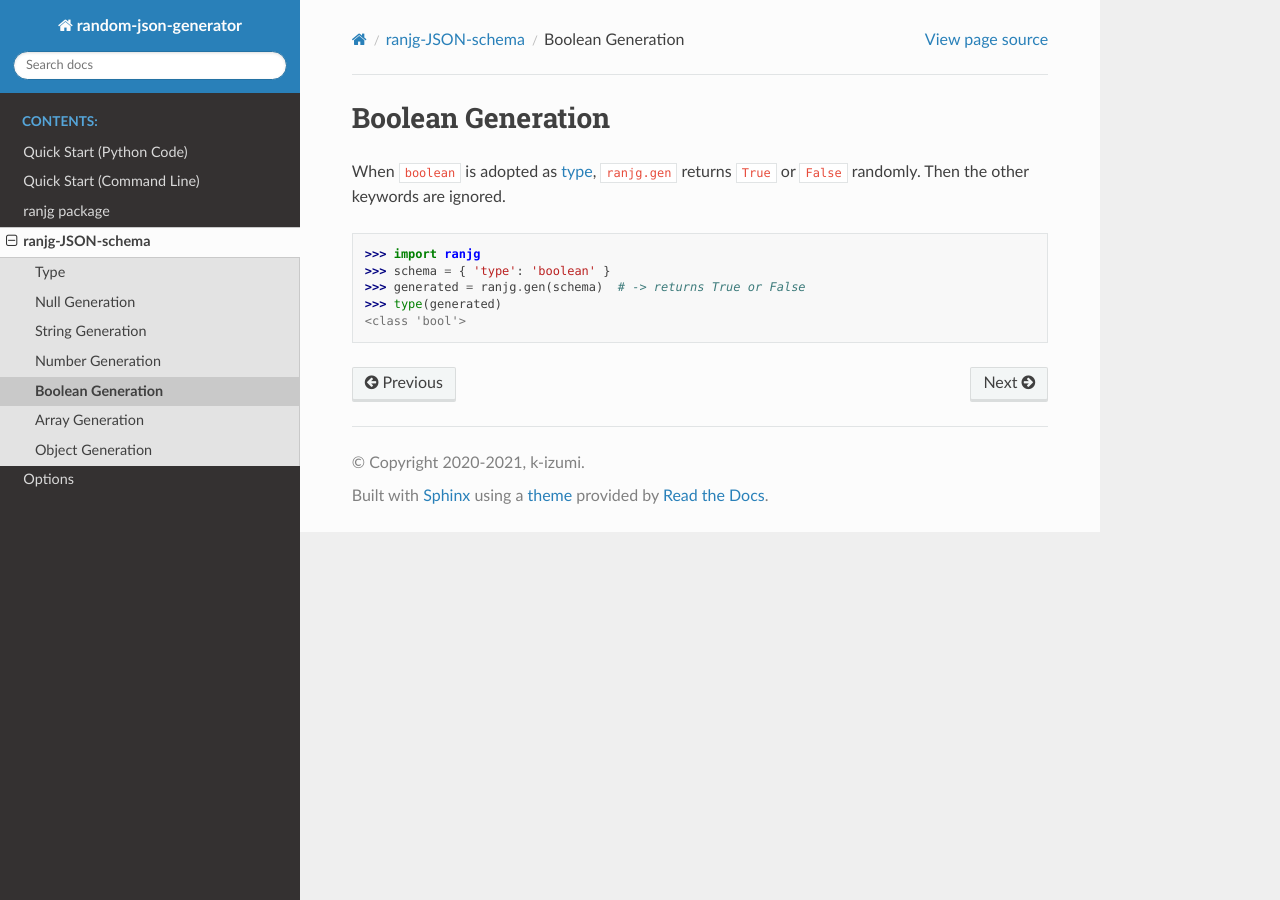
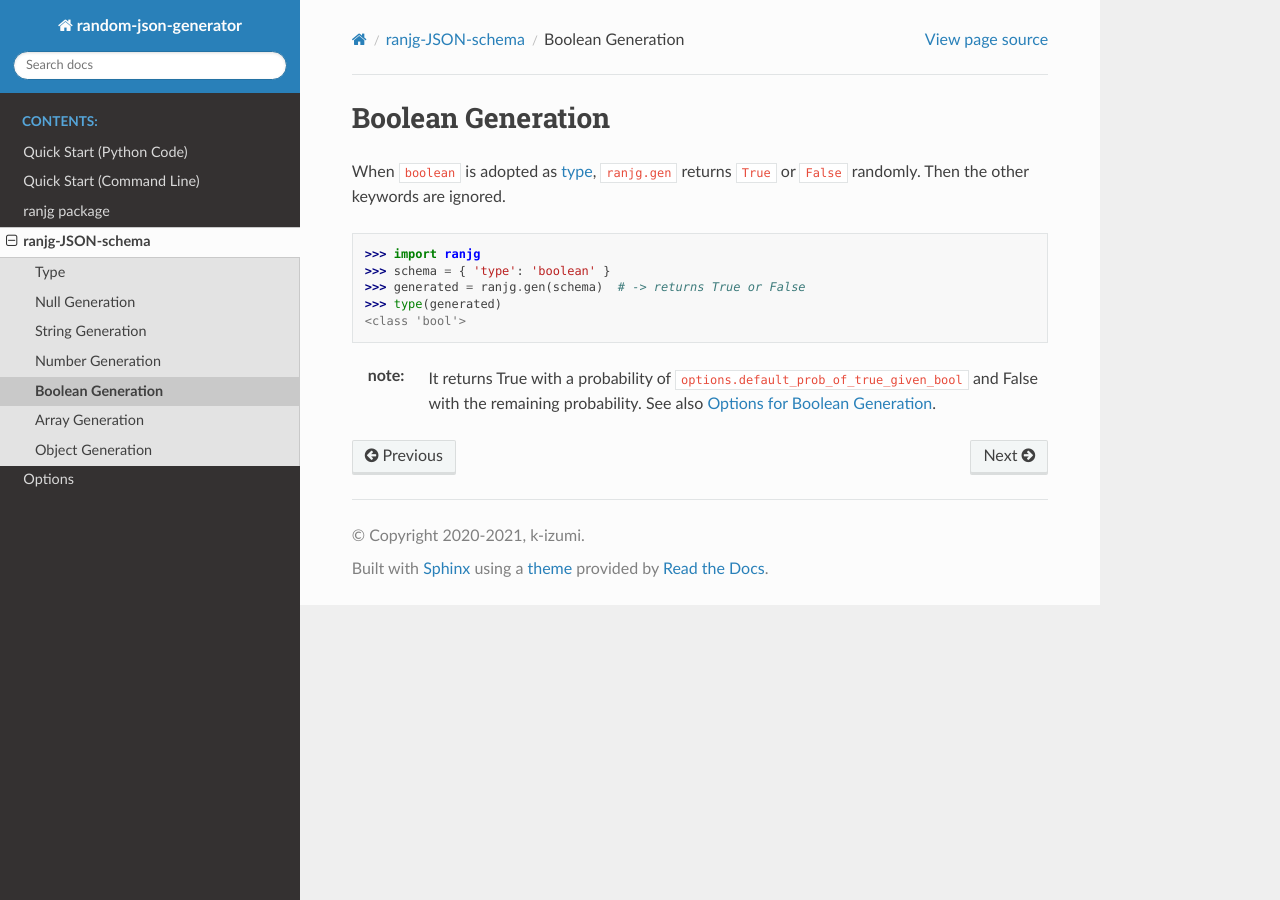
Before and after one commit to unaguna/random-json-generator, a Sphinx documentation site: the page built from sphinx/source/ranjg-json-schema_boolean.rst, in a window 1280 px wide. Built offline with Sphinx 7.4.7 and the Read the Docs theme 2.0.0, drawn with Linux system fonts in a browser that asks for light colours.

Commit message:
📝genboolで使用されるオプションについて記載

```diff
--- a/sphinx/source/ranjg-json-schema_boolean.rst
+++ b/sphinx/source/ranjg-json-schema_boolean.rst
@@ -7,3 +7,7 @@ When ``boolean`` is adopted as :doc:`type <ranjg-json-schema_type>`, ``ranjg.gen
 >>> generated = ranjg.gen(schema)  # -> returns True or False
 >>> type(generated)
 <class 'bool'>
+
+
+:note:
+    It returns True with a probability of ``options.default_prob_of_true_given_bool`` and False with the remaining probability. See also :doc:`ranjg-options_boolean`.
--- a/sphinx/source/ranjg-options.rst
+++ b/sphinx/source/ranjg-options.rst
@@ -36,5 +36,6 @@ The following pages show keywords of Options.
    :caption: References:
 
    ranjg-options_string
+   ranjg-options_boolean
 
 .. _JSON schema: https://json-schema.org/
```
Also changed, not shown: sphinx/source/ranjg-options_boolean.rst (added, +18 -0 lines).
